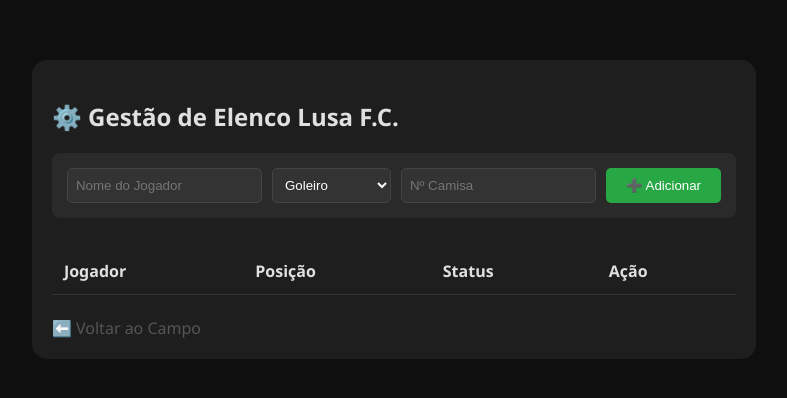
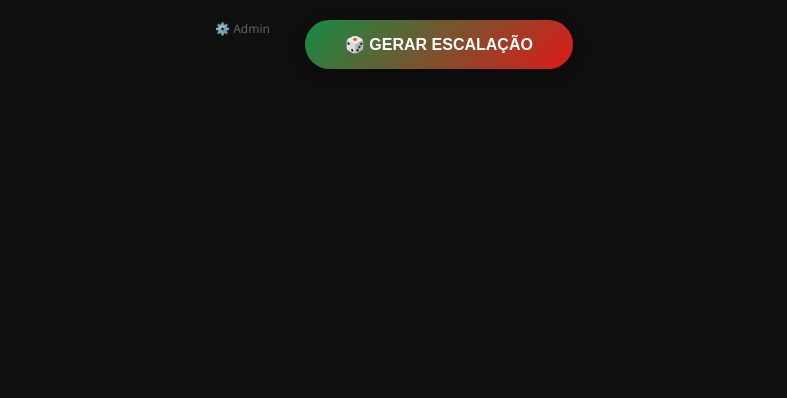
Before and after one commit to jhownsilva/sorteiolusa, a Flask app: page / in a window 1280 px wide. Shown: the top 398 px of the page, without its empty margins (246-1033 px from the left). Run offline with Flask 3, Linux system fonts and the light colour scheme; lists and menus that the app fills with data are empty.

Commit message:
index.html

```diff
--- a/templates/index.html
+++ b/templates/index.html
@@ -2,69 +2,24 @@
 <html lang="pt-br">
 <head>
     <meta charset="UTF-8">
-    <title>Lusa Admin - Gestão de Elenco</title>
+    <title>Lusa F.C. - Sorteio de Times</title>
     <link rel="stylesheet" href="{{ url_for('static', filename='css/style.css') }}">
-    <style>
-        .admin-container { max-width: 800px; margin: 40px auto; padding: 20px; background: #1e1e1e; border-radius: 15px; }
-        table { width: 100%; border-collapse: collapse; margin-top: 20px; }
-        th, td { padding: 12px; text-align: left; border-bottom: 1px solid #333; }
-        .form-add { display: flex; gap: 10px; margin-bottom: 30px; padding: 15px; background: #2a2a2a; border-radius: 8px; }
-        input, select { padding: 8px; border-radius: 5px; border: 1px solid #444; background: #333; color: white; }
-        .btn-save { background: #28a745; color: white; border: none; padding: 10px 20px; border-radius: 5px; cursor: pointer; }
-        .status-ativo { color: #2ecc71; }
-        .status-dm { color: #e74c3c; }
-    </style>
+    <script src="https://cdnjs.cloudflare.com/ajax/libs/html2canvas/1.4.1/html2canvas.min.js"></script>
 </head>
 <body>
-    <div class="admin-container">
-        <h2>⚙️ Gestão de Elenco Lusa F.C.</h2>
+    <div class="header">
+        <a href="/login" class="btn-admin" style="color: #666; text-decoration: none; font-size: 12px; margin-right: 20px;">⚙️ Admin</a>
+        <button class="btn-sortear" onclick="realizarSorteio()">🎲 GERAR ESCALAÇÃO</button>
+        <button class="btn-baixar" id="btnDownload" onclick="baixarImagem()" style="display:none">📸 BAIXAR JPG</button>
+    </div>
 
-        <form class="form-add" action="/api/cadastrar" method="POST">
-            <input type="text" name="nome" placeholder="Nome do Jogador" required>
-            <select name="posicao">
-                <option value="goleiro">Goleiro</option>
-                <option value="zagueiro">Zagueiro</option>
-                <option value="lateral">Lateral</option>
-                <option value="volante">Volante</option>
-                <option value="meia">Meia</option>
-                <option value="atacante">Atacante</option>
-                <option value="centroavante">Centroavante</option>
-            </select>
-            <input type="number" name="fixo" placeholder="Nº Camisa">
-            <button type="submit" class="btn-save">➕ Adicionar</button>
-        </form>
+    <div id="exportar-area">
+        <div class="dashboard">
+            <div id="campo-verde"></div>
+            <div id="campo-branco"></div>
+        </div>
+    </div>
 
-        <table>
-            <thead>
-                <tr>
-                    <th>Jogador</th>
-                    <th>Posição</th>
-                    <th>Status</th>
-                    <th>Ação</th>
-                </tr>
-            </thead>
-            <tbody>
-                {% for j in jogadores %}
-                <tr>
-                    <td>{{ j.nome }}</td>
-                    <td>{{ j.posicao.upper() }}</td>
-                    <td class="status-{{ j.status }}">{{ j.status.upper() }}</td>
-                    <td>
-                        <form action="/api/alterar_status" method="POST" style="display:inline;">
-                            <input type="hidden" name="nome" value="{{ j.nome }}">
-                            <select name="novo_status" onchange="this.form.submit()">
-                                <option value="ativo" {% if j.status == 'ativo' %}selected{% endif %}>Ativo</option>
-                                <option value="dm" {% if j.status == 'dm' %}selected{% endif %}>D.M</option>
-                                <option value="suspenso" {% if j.status == 'suspenso' %}selected{% endif %}>Suspenso</option>
-                            </select>
-                        </form>
-                    </td>
-                </tr>
-                {% endfor %}
-            </tbody>
-        </table>
-        <br>
-        <a href="/" style="color: #555; text-decoration: none;">⬅️ Voltar ao Campo</a>
-    </div>
+    <script src="{{ url_for('static', filename='js/script.js') }}"></script>
 </body>
 </html>
```
